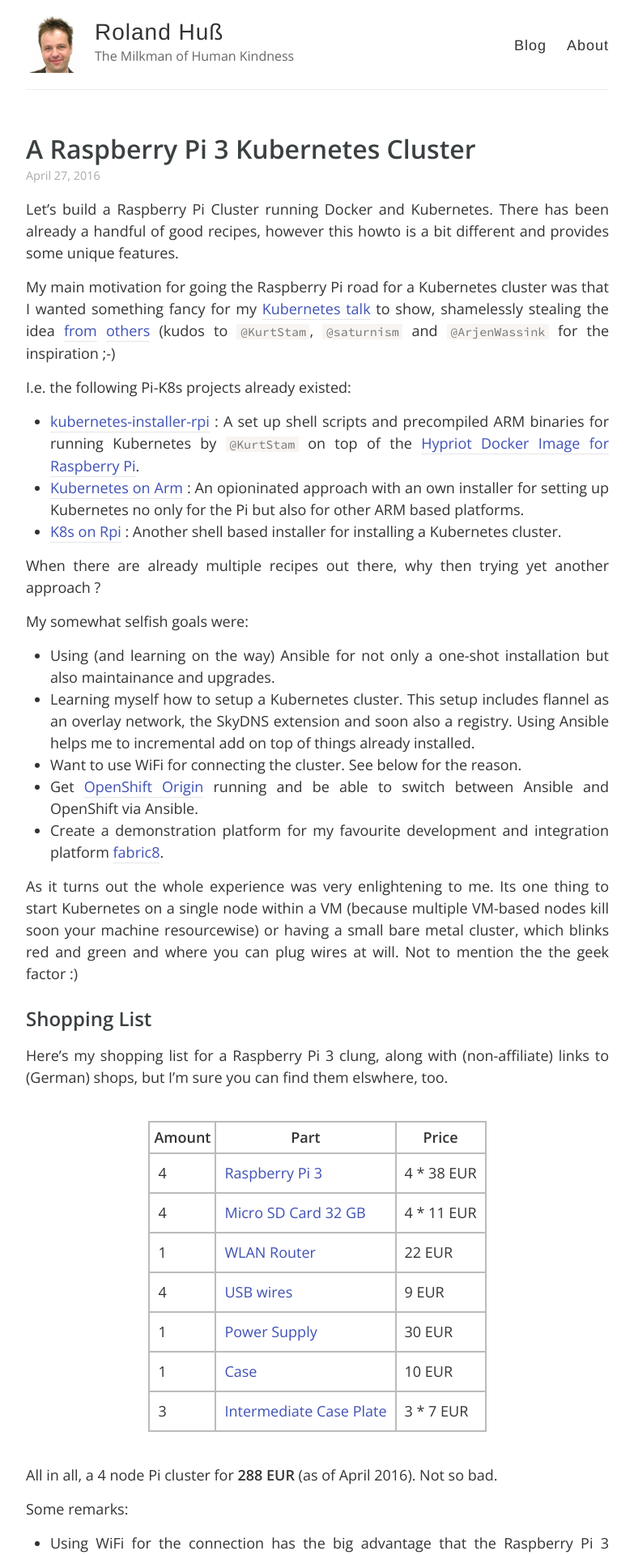
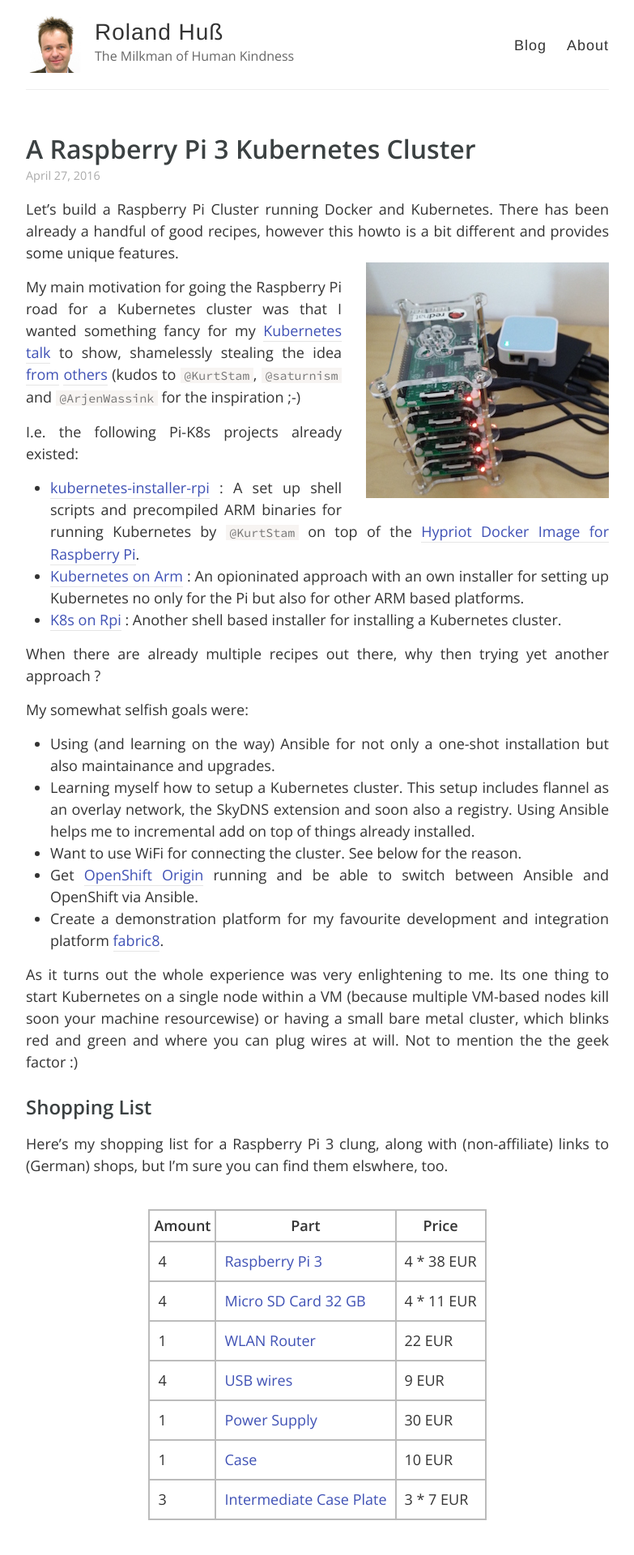
Before and after one commit to rhuss/rhuss.github.io, a Jekyll site: the page built from _posts/2016-04-27-kubernetes-on-raspberry-pi3.md, in a window 1280 px wide. Shown: the top 1920 px of the page at 81% size, without its empty margins (248-1031 px from the left). Built offline with Jekyll 4.4.1, drawn with Linux system fonts in a browser that asks for light colours; nearby versions of some CDN libraries; comment, search, counter and statistics services are not loaded.

Commit message:
Added image

```diff
--- a/_posts/2016-04-27-kubernetes-on-raspberry-pi3.md
+++ b/_posts/2016-04-27-kubernetes-on-raspberry-pi3.md
@@ -6,6 +6,7 @@ published: true
 
 Let's build a Raspberry Pi Cluster running Docker and Kubernetes. There has been already a handful of good recipes, however this howto is a bit different and provides some unique features.
 <!-- more -->
+<img src="../images/pi_cluster.jpg" style="float:right; margin: 25px 0px 20px 30px"/>
 
 My main motivation for going the Raspberry Pi road for a Kubernetes cluster was that I wanted something fancy for my [Kubernetes talk](https://github.com/rhuss/jax-kubernetes-2016) to show, shamelessly stealing the idea [from](https://opensource.com/life/16/2/build-a-kubernetes-cloud-with-raspberry-pi) [others](https://www.youtube.com/watch?time_continue=4&v=AAS5Mq9EktI) (kudos to `@KurtStam`, `@saturnism` and `@ArjenWassink` for the inspiration ;-)
 
```
Also changed, not shown: images/pi_cluster.jpg (added).
